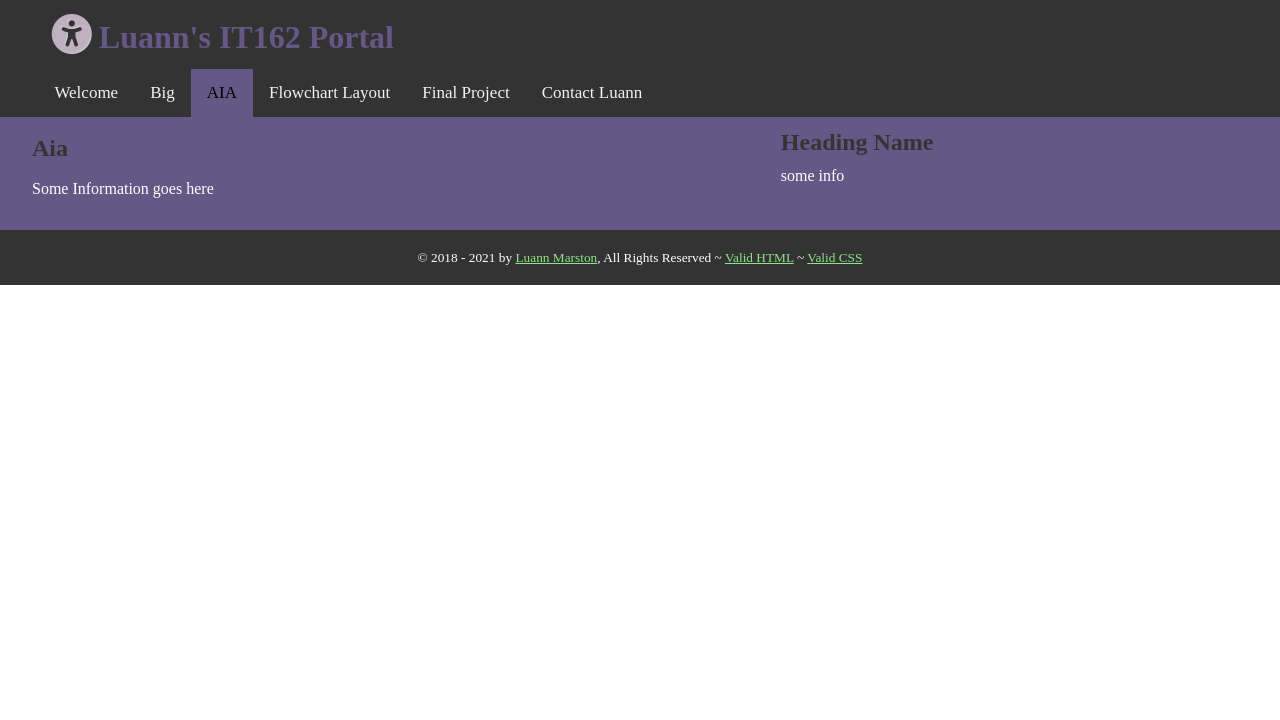
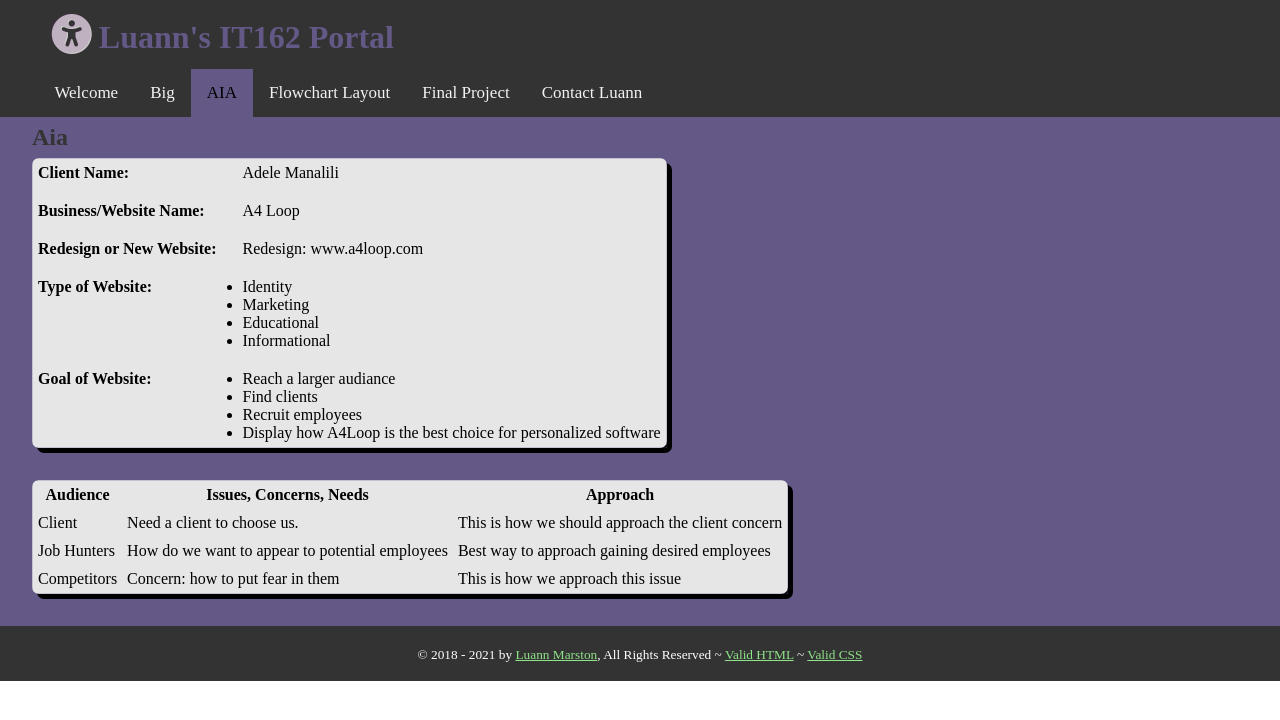
Before and after one commit to marstonlm/littlemore, a PHP site: page /aia.php in a window 1280 px wide. Shown: the top 720 px of the page. Run offline with PHP 8.4, Linux system fonts and the light colour scheme; some libraries are stand-ins or nearby versions.

Commit message:
Update for AIA
Updated aia.php so current nav works and added two tables required in class.

portal.css added css that specifically for aia.php

```diff
--- a/aia.php
+++ b/aia.php
@@ -1,12 +1,82 @@
 <?php include "includes/header.php";?>
-	<p>Some Information goes here</p>
-</section>
-<!-- END LEFT COL -->
+</div>
 
-<!-- START RIGHT COL -->
-<aside>
-<h2>Heading Name</h2>
-	<p>some info</p>
-</aside>
-<!-- END RIGHT COL -->
+<!-- START CLIENT TABLE -->
+<div class="section-aia ">
+	<table class="client">
+		<tr>
+			<th>Client Name:</th>
+			<td>Adele Manalili</td>
+		</tr>
+		<tr>
+			<th></th>
+			<td></td>
+		</tr>
+		<tr>
+			<th>Business/Website Name:</th>
+			<td>A4 Loop</td>
+		</tr>
+		<tr>
+			<th></th>
+			<td></td>
+		</tr>
+		<tr>
+			<th>Redesign or New Website:</th>
+			<td>Redesign: www.a4loop.com</td>
+		</tr>
+		<tr>
+			<th></th>
+			<td></td>
+		</tr>
+		<tr>
+			<th>Type of Website:</th>
+			<td><ul>
+				<li>Identity</li>
+				<li>Marketing</li>
+				<li>Educational</li>
+				<li>Informational</li>
+			</ul>
+			</td>
+			<tr>
+			<th></th>
+			<td></td>
+		</tr>
+		<tr>
+			<th>Goal of Website:</th>
+			<td><ul>
+				<li>Reach a larger audiance</li>
+				<li>Find clients</li>
+				<li>Recruit employees</li>
+				<li>Display how A4Loop is the best choice for personalized software</li>
+		</tr>
+	</table>
+</div>
+<!-- END CLIENT TABLE -->
+
+<!-- START AUDIENCE TABLE -->
+<div class="aside-aia">
+	<table class="audience ">
+		<tr>
+			<th>Audience</th>
+			<th>Issues, Concerns, Needs</th>
+			<th>Approach</th>
+		</tr>
+		<tr>
+			<td>Client</td>
+			<td>Need a client to choose us.</td>
+			<td>This is how we should approach the client concern
+		</tr>
+		<tr>
+			<td>Job Hunters</td>
+			<td>How do we want to appear to potential employees</td>
+			<td>Best way to approach gaining desired employees</td>
+		</tr>
+		<tr>
+			<td>Competitors</td>
+			<td>Concern: how to put fear in them</td>
+			<td>This is how we approach this issue</td>
+		</tr>
+	</table>
+</div>
+<!-- END AUDIENCE -->
 <?php include "includes/footer.php";?>
--- a/css/portal.css
+++ b/css/portal.css
@@ -1,12 +1,15 @@
 /* My WEB120 Portal Website Styles */
 
 /* --------Color Palette ----------
-#4E0250 - Russian Violet
-#801A86 - Mardi Gras
-#645986 - Dark Blue Gray
-#8FE388 - Light Green
-#58BC82 - Medium Sea Green
+#4E0250 - Russian Violet - rgba(78, 2, 80, 1)
+#801A86 - Mardi Gras - rgba(128, 26, 134, 1)
+#645986 - Dark Blue Gray - rgba(100, 89, 134, 1)
+#8FE388 - Light Green - rgba(143, 227, 136, 1)
+#58BC82 - Medium Sea Green - rgba(88, 188, 130, 1)
 
+#DCDCDC - Grayish color - rgba(205, 205, 205, 1)
+##E6E6E6 - rgba(230, 230, 230, 1)
+#333333 - - rgba(100, 89, 134, 1)
 /* ----------- Global Styles ----------- */
 
 * {
@@ -43,6 +46,14 @@ h1>a {
     padding-right: 2.5%
     text-decoration: none;
     color: #58BC82;
+}
+
+.div-page {
+    width: 90%;
+    float: left;
+    padding-top: 7px;
+    padding-bottom: 7px;
+    padding-left: 2.5%;
 }
 
 p {
@@ -85,8 +96,6 @@ footer p {
     text-align: center;
 }
 
-
-
 /* Embed Responsively Rules! */
 div.embed-container {
     position: relative;
@@ -108,6 +117,7 @@ div.embed-container iframe {
 
 /* START RESPONSIVE STYLES */
 
+/* ----- START -MAIN ----- */
 /* DESKTOP */
 @media all and (min-width:1400px) {
 
@@ -115,21 +125,22 @@ div.embed-container iframe {
         margin: 0 auto;
 	}
 
-    section {
+    .section-main {
+        padding-top: 17px;
         padding-bottom: 2.5%;
         padding-left: 2.5%;
         width:59.5%;
         float:left;
     }
 
-     aside {
+     .aside-main {
 		width:31.5%;
         padding-right: 2.5%;
         padding-bottom: 2.5%;
 		float:right;
 	}
 
-    section > h2, aside > h2 {
+    .section-main > h2, .aside-main > h2 {
         padding-top: 2.5%;
         padding-bottom: 2.5%;
     }
@@ -157,19 +168,19 @@ div.embed-container iframe {
 /* TABLET */
 @media all and (min-width:737px) and (max-width:1399px) {
 
-	section {
+	.section-main {
         padding-right: 1%;
         padding-bottom: 2.5%;
         padding-left: 2.5%;
 		width:55.5%;
 		float:left;
 	}
-    section > h2, aside > h2 {
+    .section-main > h2, .aside-main > h2 {
         padding-top: 2.5%;
         padding-bottom: 2.5%;
     }
 
-	aside {
+	.aside-main {
         padding-right: 2.5%;
         padding-bottom: 2.5%;
         padding-left: 1%;
@@ -199,10 +210,10 @@ div.embed-container iframe {
 /* PHONE */
 @media all and (max-width:736px) {
 
-    section, aside {
+    .section-main, .aside-main {
         padding: 9px 7px;
     }
-    section > h2, aside > h2 {
+    .section-main > h2, .aside-main > h2 {
         padding: 7px;
     }
 
@@ -221,5 +232,118 @@ div.embed-container iframe {
     img.tablet, img.desktop {
        	display:none;
     	}
+}
+/* ----- END -MAIN ----- */
 
+/* ----- START -AIA ----- */
+/* DESKTOP */
+@media all and (min-width:1400px) {
+
+   main.wrapper {
+        margin: 0 auto;
+    }
+
+    .section-aia {
+        width:90%;
+        padding-bottom: 2.5%;
+        padding-left: 2.5%;
+    }
+
+     .aside-aia {
+        width:90%;
+        padding-left: 2.5%;
+        padding-bottom: 2.5%;
+    }
+
+    .section-aia > h2, .aside-aia > h2 {
+        padding-top: 2.5%;
+        padding-bottom: 2.5%;
+    }
+
+    /* Change background color of navigation on selected page */
+    ul.topnav li a.selected {
+                background-color: #645986;
+                color:#000;
+     }
 }
+
+
+/* TABLET */
+@media all and (min-width:737px) and (max-width:1399px) {
+
+    .section-aia {
+        padding-right: 1%;
+        padding-bottom: 2.5%;
+        padding-left: 2.5%;
+        width:90%;
+        float:left;
+    }
+    .section-aia > h2, .aside-main > h2 {
+        padding-top: 2.5%;
+        padding-bottom: 2.5%;
+    }
+
+    .aside-aia {
+        padding-left: 2.5%;
+        padding-bottom: 2.5%;
+        width:90%;
+    }
+
+    /* Change background color of navigation on selected page */
+    ul.topnav li a.selected {
+        background-color: #645986;
+        color:#000;
+    }
+}
+
+/* PHONE */
+@media all and (max-width:736px) {
+
+    .section-aia, .aside-aia {
+        padding: 9px 7px;
+    }
+    .section-aia > h2, .aside-aia > h2 {
+        padding: 7px;
+    }
+
+    p {
+        padding-right: 3px;
+        padding-left: 3px;
+    }
+}
+
+/* ----- END -AIA ----- */
+
+/* ----- START AIA TABLE ----- */
+table {
+    background: rgba(230, 230, 230, 1);
+    color: black;
+    border-collapse: collapse;
+    border-radius: 7px;
+    box-shadow: 5px 5px;
+    border: 1px solid rgba(100, 89, 134, .25);
+}
+
+th {
+    vertical-align: top;
+    padding: 5px;
+}
+
+td {
+        vertical-align: top;
+    padding: 5px;
+}
+
+.client th {
+    text-align: left;
+    padding-right: 21px;
+}
+
+.audience th {
+    text-align: center;
+}
+
+.audience td {
+    text-align: left;
+}
+/* ----- END AIA TABLE ----- */
--- a/flowchart.php
+++ b/flowchart.php
@@ -1,10 +1,14 @@
 <?php include "includes/header.php";?>
+</div>
+
+<!-- START LEFT COL -->
+<section class="section-main">
 	<p>Some Information goes here</p>
 </section>
 <!-- END LEFT COL -->
 
 <!-- START RIGHT COL -->
-<aside>
+<aside class="aside-main">
 <h2>Heading Name</h2>
 	<p>some info</p>
 </aside>
--- a/includes/header.php
+++ b/includes/header.php
@@ -32,7 +32,5 @@ END COMMENT OUT NAV -->
     </ul>
   </nav>
 </header>
-
-<!-- START LEFT COL -->
-<section>
- <h2 class="pageID"><?=$pageID?></h2>
+<div class="div-page">
+  <h2 class="pageID"><?=$pageID?></h2>
--- a/index.php
+++ b/index.php
@@ -1,6 +1,8 @@
 <?php include "includes/header.php";?>
+</div>
 
-
+<!-- START LEFT COL -->
+<section class="section-main">
 	<!-- MAKE SURE YOU GET YOUR (3) IMAGES SAVED INTO YOUR IMAGES FOLDER -->
 	<img src="images/desktop.jpg" class="desktop" alt="Abby in bed" />
 	<img src="images/phone.jpg" class="phone" alt="Abby eating puppuccino" />
@@ -11,7 +13,7 @@
 <!-- END LEFT COL -->
 
 <!-- START RIGHT COL -->
-<aside>
+<aside class="aside-main">
 <h2>Hobbies</h2>
 	<img src="images/tablet.jpg" class="tablet" alt="Abby's begging for Starbucks" />
 	<p>Since Covid-19 became a reality here in the Seattle area, almost before the rest of the country, I have found a love of gardening. Maybe gardening is the wrong word, I haven’t actually planted nor grown any plants. In March an amazing friend practically dragged me to the <a href="https://beaconfoodforest.org/">Beacon Food Forest</a> because “dirts good for you,” as she said. After helping weed her p-peach several times, I began helping weed with the Beacon Food Forest community areas and I love it! With the restrictions of gatherings, Beacon Food Forest was hurting with not enough volunteers to maintain it’s grounds. Usually once a month they’d have do what’s called a work party and invite the members of the community to come help weed, water and help with other tasks. These parties typically consisted of 100 plus volunteers and without these work parties, the Food Forest was beginning to get overgrown.</p>
```
Also changed, not shown: contactme.php (+6 -2 lines).
